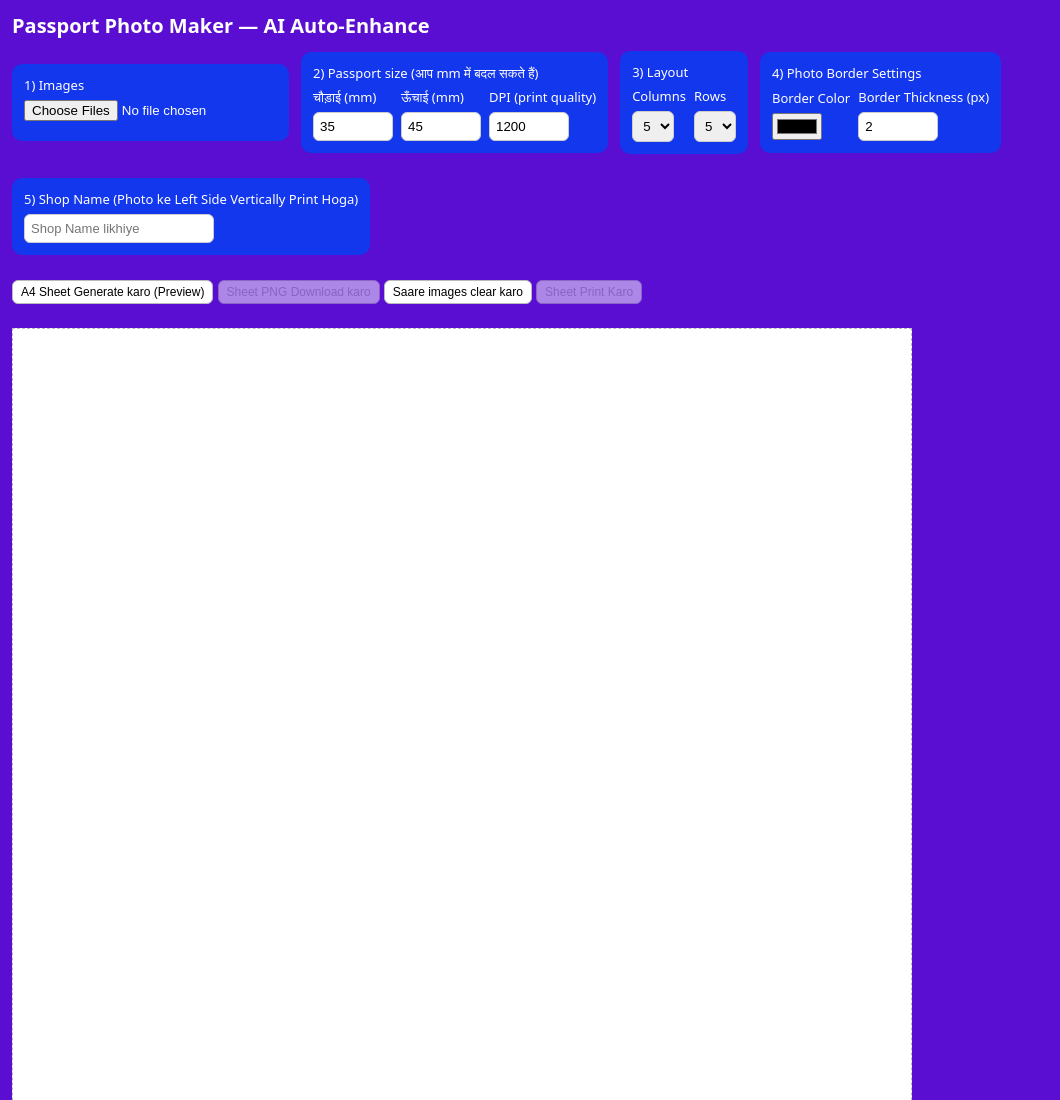
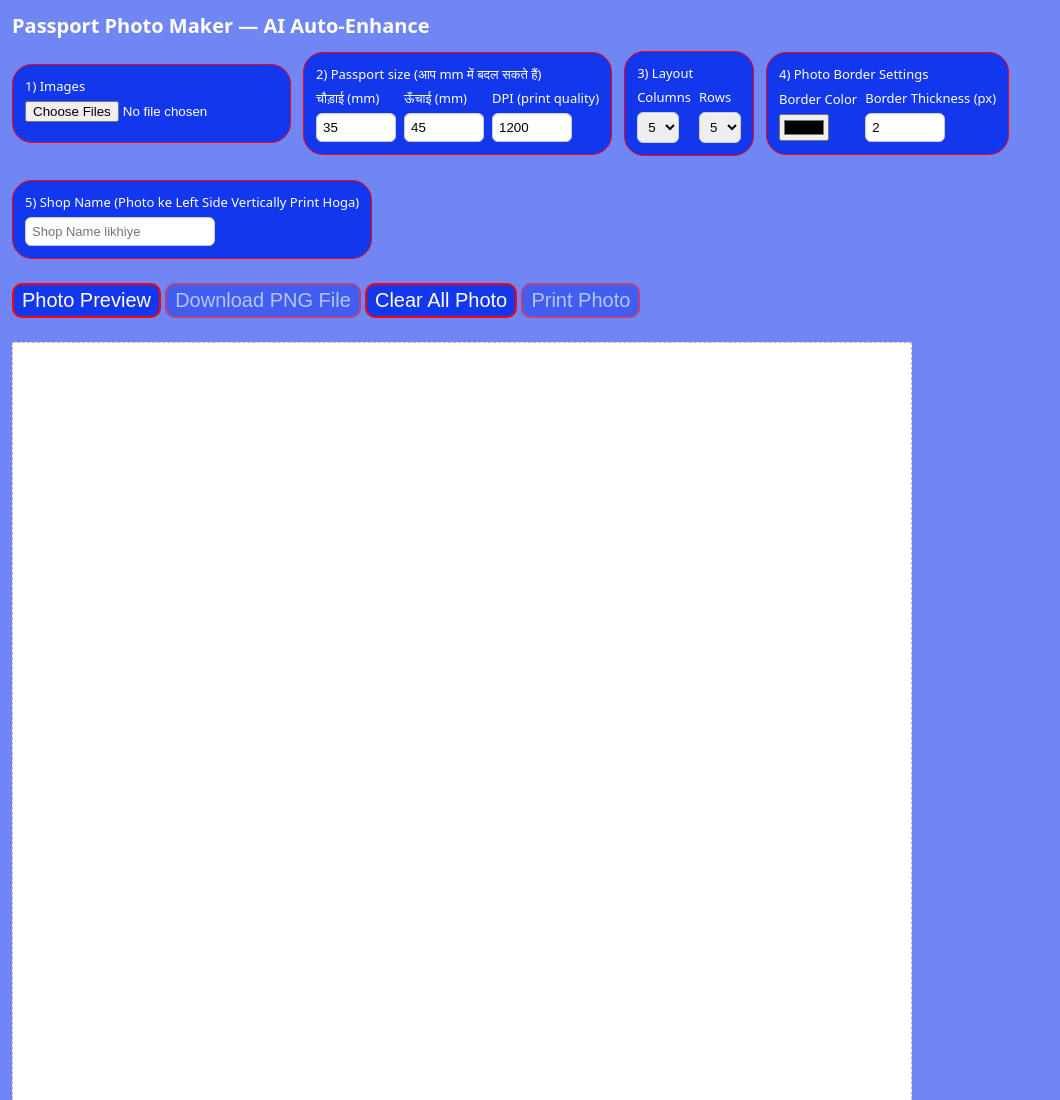
Before and after one commit to new-job-portal/pdfeditor, a plain HTML site: page Passport_photo.html in a window 1280 px wide. Shown: the top 1100 px of the page, without its empty margins (0-1060 px from the left). Drawn offline with Linux system fonts and the light colour scheme.

Commit message:
Update Passport_photo.html

```diff
--- a/Passport_photo.html
+++ b/Passport_photo.html
@@ -7,13 +7,15 @@
 <style>
 
   :root{
-  --bg:#590ed1;
+  --bg:#7086f5;
   --card:#161a2b;
   --muted:#8ba4ff;
   --accent:#4862ff;
   --card-border:#232744;
   --tool-bg:#111522;
+
 }
+
 *{box-sizing:border-box}
 body{
     margin:0;
@@ -33,9 +35,9 @@ body{
   .thumb { width:160px; border:1px solid #eee; padding:8px; border-radius:6px; background:white; box-shadow:0 1px 2px rgba(0,0,0,0.03);}
   .thumb img { display:block; width:100%; height:max-content; object-fit:cover; border-radius:4px; }
   .thumb .meta { margin-top:6px; font-size:12px; }
-  button { padding:6px 10px; border-radius:6px; border:1px solid #bbb; cursor:pointer; background:white; }
+  button { padding:6px 10px; border-radius:10px; border:2px solid #ff0101; cursor:pointer; background:#1337ec; color:white;}
   button:disabled { opacity:0.5; cursor:not-allowed; }
-  .small { font-size:12px; padding:4px 8px; }
+  .small { font-size:20px; padding:4px 8px; }
   #sheetCanvas { width:100%; max-width:900px; border:1px dashed #bbb; margin-top:12px; background:#fff; }
   .note { font-size:13px; color:#444; margin-top:8px; }
   .row { display:flex; gap:8px; align-items:center; }
@@ -52,9 +54,11 @@ body{
     background:#1337ec;
     padding:12px;
     margin-bottom:12px;
-    border-radius:10px;
+
     color:#fff;
     font-size:14px;
+    border-radius:20px;
+    border:1px solid #ff0101;
 }
 
 .tool-box h3 {
@@ -69,6 +73,7 @@ body{
 h1{
   color: #fff;
 }
+
 
 /* Modal editor */
 .editor-modal{ position:fixed; left:0; top:0; right:0; bottom:0; background:rgba(0,0,0,0.6); display:flex; align-items:center; justify-content:center; z-index:9999; }
@@ -188,10 +193,10 @@ autoResizeShop();
   </div>
 
   <div>
-    <button id="generateBtn" class="small">A4 Sheet Generate karo (Preview)</button>
-    <button id="downloadBtn" class="small" disabled>Sheet PNG Download karo</button>
-    <button id="clearBtn" class="small">Saare images clear karo</button>
-    <button id="printBtn" class="small" disabled>Sheet Print Karo</button>
+    <button id="generateBtn" class="small">Photo Preview</button>
+    <button id="downloadBtn" class="small" disabled>Download PNG File</button>
+    <button id="clearBtn" class="small">Clear All Photo</button>
+    <button id="printBtn" class="small" disabled>Print Photo</button>
 
   </div>
 
```
